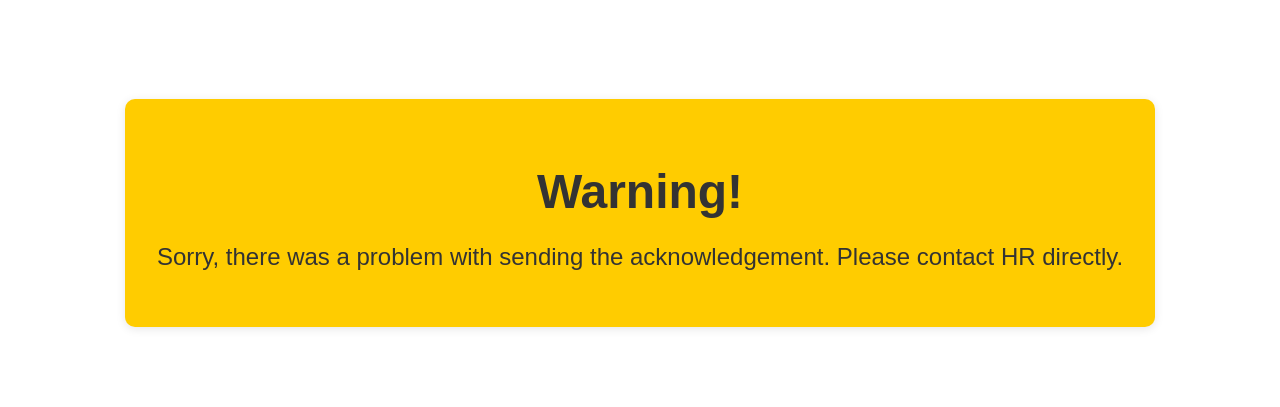
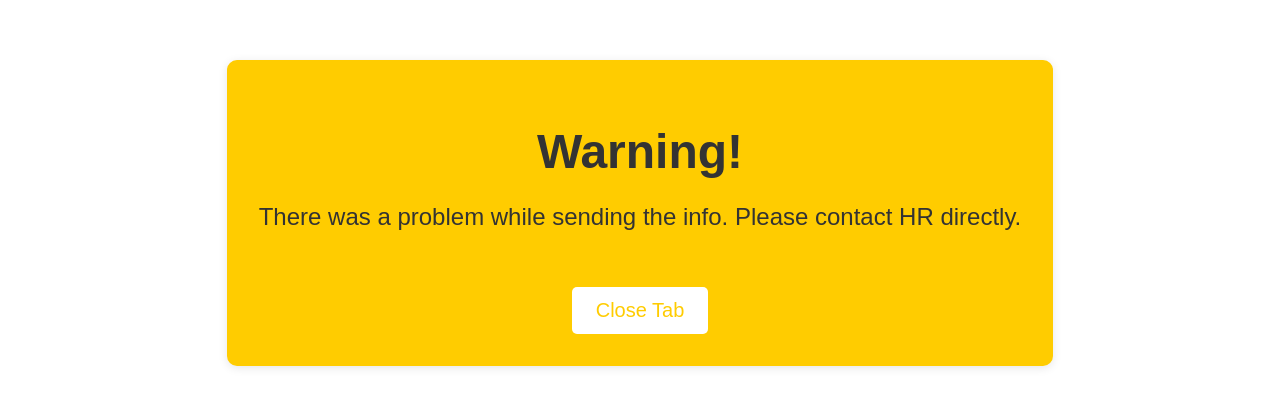
Before and after one commit to emeadiscita360/bonusapp, a website: page public/index.html in a window 1280 px wide. Shown: the part 187-594 px from the top of the page. Drawn offline with Linux system fonts and the light colour scheme.

Commit message:
updated index.html

```diff
--- a/public/index.html
+++ b/public/index.html
@@ -72,6 +72,7 @@
     <div id="messageBox" class="message-box success">
         <h1 id="messageTitle">Success!</h1>
         <p id="messageText">Your acknowledgement was successful.</p>
+        <button id="closeBtn" class="close-btn success-btn">Close Tab</button>
     </div>
 
     <script>
@@ -89,7 +90,7 @@
             messageBox.classList.remove('success');
             messageBox.classList.add('warning');
             messageTitle.innerText = 'Warning!';
-            messageText.innerText = 'Sorry, there was a problem with sending the acknowledgement. Please contact HR directly.';
+            messageText.innerText = 'There was a problem while sending the info. Please contact HR directly.';
             closeBtn.classList.remove('success-btn');
             closeBtn.classList.add('warning-btn');
         }
@@ -101,7 +102,7 @@
 
         // Fallback for browsers that don't allow window.close() directly
         if (!window.close) {
-            closeBtn.innerText = 'You can close this window';
+            closeBtn.innerText = 'You can close this window.';
         }
     </script>
 </body>
```
